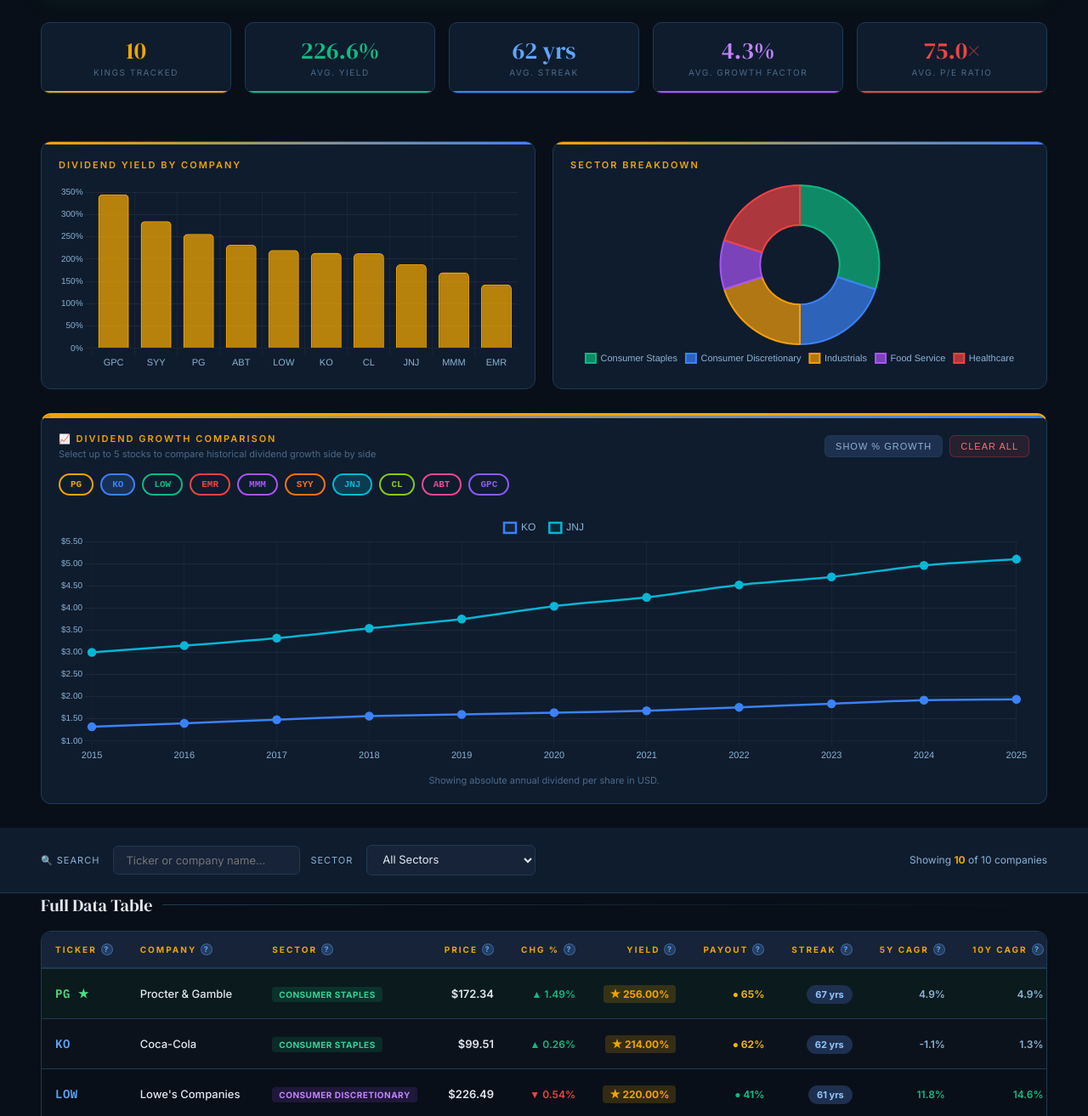
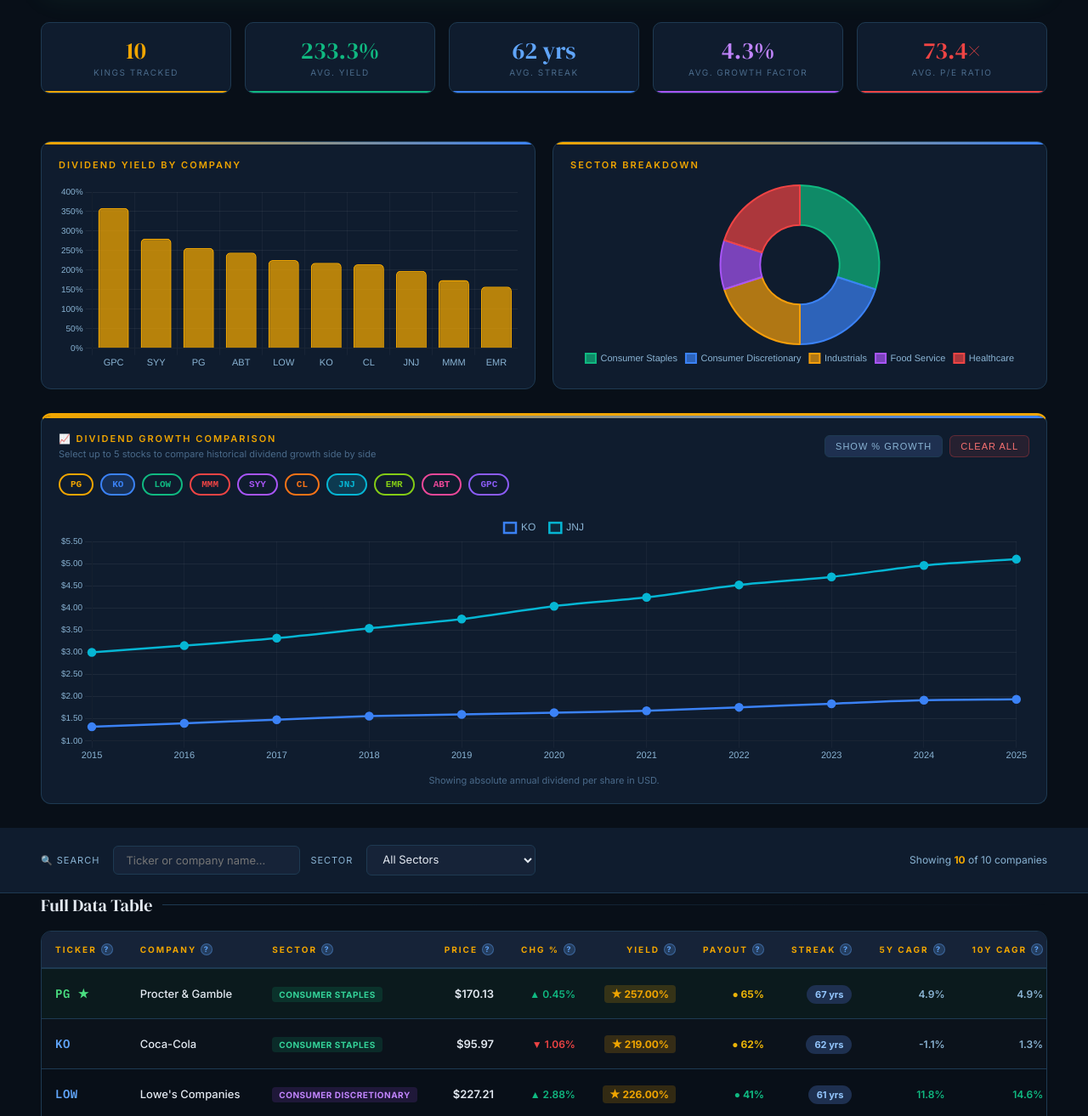
Before and after one commit to VictorFisk/Weekly-Report---Dividend-Kings, a plain HTML site: page index.html in a window 1280 px wide. Shown: the part 362-1675 px from the top of the page at 85% size. Drawn offline with nearby package versions, Linux system fonts and the light colour scheme.

Commit message:
📊 Update live report - 45243620166 5081d4091d9e444a06a9cf2ae666d81ca39f1c44

```diff
--- a/index.html
+++ b/index.html
@@ -228,9 +228,9 @@
       <div class="header-subtitle">50+ Years of Consecutive Dividend Growth</div>
     </div>
     <div class="header-meta">
-      <div class="meta-date">📅 November 16, 2026</div>
+      <div class="meta-date">📅 November 23, 2026</div>
       <div class="meta-note" style="color:#4ade80;">● Data via Yahoo Finance</div>
-      <div class="meta-note" style="margin-top:4px;">Updated: 2026-11-16 16:42 UTC</div>
+      <div class="meta-note" style="margin-top:4px;">Updated: 2026-11-23 18:56 UTC</div>
     </div>
   </div>
 </div>
@@ -260,7 +260,7 @@
   </div>
   <div class="stat-card green" onclick="openModal('yield')">
     <span class="click-hint">TAP FOR DETAILS</span>
-    <div class="stat-val" id="cardYield">226.6%</div>
+    <div class="stat-val" id="cardYield">233.3%</div>
     <div class="stat-label">Avg. Yield</div>
   </div>
   <div class="stat-card blue" onclick="openModal('streak')">
@@ -275,7 +275,7 @@
   </div>
   <div class="stat-card red" onclick="openModal('pe')">
     <span class="click-hint">TAP FOR DETAILS</span>
-    <div class="stat-val" id="cardPe">75.0×</div>
+    <div class="stat-val" id="cardPe">73.4×</div>
     <div class="stat-label">Avg. P/E Ratio</div>
   </div>
 </div>
@@ -378,7 +378,7 @@
 <div class="footer">
   <p>
     <strong>⚠️ Disclaimer:</strong> For <strong>informational purposes only</strong>. Data sourced from Yahoo Finance via yfinance and may be delayed or inaccurate. Not financial advice. Past dividend performance does not guarantee future results.<br><br>
-    Auto-generated by GitHub Actions · Data: Yahoo Finance · Updated 2026-11-16 16:42 UTC · © Dividend Kings Report
+    Auto-generated by GitHub Actions · Data: Yahoo Finance · Updated 2026-11-23 18:56 UTC · © Dividend Kings Report
   </p>
 </div>
 
@@ -387,21 +387,21 @@
 const data = [
   {
     "ticker": "PG",
-    "price": 172.34,
-    "chg": 1.49,
-    "chg6m": 22.7,
-    "yield": 256.0,
+    "price": 170.13,
+    "chg": 0.45,
+    "chg6m": 20.7,
+    "yield": 257.0,
     "payout": 65,
     "annDiv": 4.35,
-    "pe": 26.0,
+    "pe": 25.6,
     "ps": 4.5,
     "eps": 6.64,
     "beta": 0.36,
-    "mktcap": 399.4,
-    "sma50": 154.13,
-    "sma200": 148.11,
+    "mktcap": 394.3,
+    "sma50": 156.77,
+    "sma200": 148.53,
     "w52lo": 137.62,
-    "w52hi": 173.57,
+    "w52hi": 173.59,
     "cagr5": 4.92,
     "cagr10": 4.93,
     "epsGrowth": 0.0,
@@ -416,7 +416,7 @@ const data = [
       {
         "label": "P/E Valuation",
         "weight": 20,
-        "score": 4.7
+        "score": 4.8
       },
       {
         "label": "Payout Safety",
@@ -446,26 +446,26 @@ const data = [
   },
   {
     "ticker": "KO",
-    "price": 99.51,
-    "chg": 0.26,
-    "chg6m": 24.1,
-    "yield": 214.0,
+    "price": 95.97,
+    "chg": -1.06,
+    "chg6m": 20.8,
+    "yield": 219.0,
     "payout": 62,
     "annDiv": 2.12,
-    "pe": 29.4,
-    "ps": 8.4,
+    "pe": 28.3,
+    "ps": 8.1,
     "eps": 3.39,
     "beta": 0.27,
-    "mktcap": 428.1,
-    "sma50": 91.0,
-    "sma200": 82.8,
+    "mktcap": 412.8,
+    "sma50": 91.94,
+    "sma200": 83.33,
     "w52lo": 67.27,
     "w52hi": 100.56,
     "cagr5": -1.1,
     "cagr10": 1.28,
     "epsGrowth": 0.0,
     "revGrowth": 3.7,
-    "composite": 55,
+    "composite": 56,
     "breakdown": [
       {
         "label": "Dividend Yield",
@@ -475,7 +475,7 @@ const data = [
       {
         "label": "P/E Valuation",
         "weight": 20,
-        "score": 3.5
+        "score": 3.9
       },
       {
         "label": "Payout Safety",
@@ -505,19 +505,19 @@ const data = [
   },
   {
     "ticker": "LOW",
-    "price": 226.49,
-    "chg": -0.54,
-    "chg6m": 5.2,
-    "yield": 220.0,
+    "price": 227.21,
+    "chg": 2.88,
+    "chg6m": 8.5,
+    "yield": 226.0,
     "payout": 41,
     "annDiv": 5.0,
     "pe": 19.1,
     "ps": 1.4,
-    "eps": 11.83,
+    "eps": 11.92,
     "beta": 0.81,
-    "mktcap": 127.1,
-    "sma50": 199.56,
-    "sma200": 220.92,
+    "mktcap": 127.5,
+    "sma50": 202.05,
+    "sma200": 219.71,
     "w52lo": 178.45,
     "w52hi": 293.06,
     "cagr5": 11.84,
@@ -563,79 +563,20 @@ const data = [
     "streak": 61
   },
   {
-    "ticker": "EMR",
-    "price": 161.6,
-    "chg": -2.87,
-    "chg6m": 23.1,
-    "yield": 143.0,
-    "payout": 46,
-    "annDiv": 2.38,
-    "pe": 33.7,
-    "ps": 4.7,
-    "eps": 4.79,
-    "beta": 1.21,
-    "mktcap": 88.7,
-    "sma50": 159.19,
-    "sma200": 146.93,
-    "w52lo": 122.64,
-    "w52hi": 172.0,
-    "cagr5": 2.17,
-    "cagr10": 1.72,
-    "epsGrowth": 0.0,
-    "revGrowth": 7.8,
-    "composite": 52,
-    "breakdown": [
-      {
-        "label": "Dividend Yield",
-        "weight": 18,
-        "score": 10
-      },
-      {
-        "label": "P/E Valuation",
-        "weight": 20,
-        "score": 2.1
-      },
-      {
-        "label": "Payout Safety",
-        "weight": 15,
-        "score": 5.2
-      },
-      {
-        "label": "Growth Factor",
-        "weight": 25,
-        "score": 3.8
-      },
-      {
-        "label": "SMA Trend Signal",
-        "weight": 12,
-        "score": 10
-      },
-      {
-        "label": "Low Volatility (Beta)",
-        "weight": 10,
-        "score": 0
-      }
-    ],
-    "name": "Emerson Electric",
-    "sector": "Industrials",
-    "sectorClass": "industrial",
-    "streak": 67
-  },
-  {
     "ticker": "MMM",
-    "price": 183.7,
-    "chg": 0.02,
-    "chg6m": 22.1,
-    "yield": 170.0,
+    "price": 183.85,
+    "chg": 3.29,
+    "chg6m": 20.4,
+    "yield": 175.0,
     "payout": 46,
     "annDiv": 3.12,
     "pe": 27.4,
     "ps": 3.8,
     "eps": 6.7,
     "beta": 1.06,
-    "mktcap": 94.9,
-    "sma50": 170.27,
-    "sma200": 161.02,
+    "mktcap": 95.0,
+    "sma50": 171.91,
+    "sma200": 161.54,
     "w52lo": 139.34,
     "w52hi": 196.9,
     "cagr5": -8.82,
@@ -682,26 +623,26 @@ const data = [
   },
   {
     "ticker": "SYY",
-    "price": 78.28,
-    "chg": 1.52,
-    "chg6m": 7.9,
-    "yield": 285.0,
+    "price": 79.87,
+    "chg": 2.17,
+    "chg6m": 7.5,
+    "yield": 281.0,
     "payout": 58,
     "annDiv": 2.2,
-    "pe": 20.8,
+    "pe": 21.2,
     "ps": 0.5,
     "eps": 3.76,
     "beta": 0.65,
-    "mktcap": 38.5,
-    "sma50": 79.23,
-    "sma200": 79.47,
+    "mktcap": 39.3,
+    "sma50": 78.9,
+    "sma200": 79.36,
     "w52lo": 68.19,
     "w52hi": 91.85,
     "cagr5": 3.45,
     "cagr10": 5.8,
     "epsGrowth": 0.0,
     "revGrowth": 3.5,
-    "composite": 48,
+    "composite": 49,
     "breakdown": [
       {
         "label": "Dividend Yield",
@@ -711,7 +652,7 @@ const data = [
       {
         "label": "P/E Valuation",
         "weight": 20,
-        "score": 6.4
+        "score": 6.3
       },
       {
         "label": "Payout Safety",
@@ -726,7 +667,7 @@ const data = [
       {
         "label": "SMA Trend Signal",
         "weight": 12,
-        "score": 1
+        "score": 2
       },
       {
         "label": "Low Volatility (Beta)",
@@ -740,21 +681,80 @@ const data = [
     "streak": 53
   },
   {
+    "ticker": "CL",
+    "price": 98.41,
+    "chg": -0.31,
+    "chg6m": 10.8,
+    "yield": 215.0,
+    "payout": 82,
+    "annDiv": 2.12,
+    "pe": 38.3,
+    "ps": 3.7,
+    "eps": 2.57,
+    "beta": 0.31,
+    "mktcap": 78.2,
+    "sma50": 92.02,
+    "sma200": 89.63,
+    "w52lo": 75.96,
+    "w52hi": 101.81,
+    "cagr5": 3.34,
+    "cagr10": 3.13,
+    "epsGrowth": 0.0,
+    "revGrowth": 4.3,
+    "composite": 47,
+    "breakdown": [
+      {
+        "label": "Dividend Yield",
+        "weight": 18,
+        "score": 10
+      },
+      {
+        "label": "P/E Valuation",
+        "weight": 20,
+        "score": 0.6
+      },
+      {
+        "label": "Payout Safety",
+        "weight": 15,
+        "score": 0.4
+      },
+      {
+        "label": "Growth Factor",
+        "weight": 25,
+        "score": 3.1
+      },
+      {
+        "label": "SMA Trend Signal",
+        "weight": 12,
+        "score": 10
+      },
+      {
+        "label": "Low Volatility (Beta)",
+        "weight": 10,
+        "score": 7.4
+      }
+    ],
+    "name": "Colgate-Palmolive",
+    "sector": "Consumer Staples",
+    "sectorClass": "staples",
+    "streak": 61
+  },
+  {
     "ticker": "JNJ",
-    "price": 284.68,
-    "chg": -0.37,
-    "chg6m": 25.7,
-    "yield": 188.0,
+    "price": 270.87,
+    "chg": 0.15,
+    "chg6m": 18.3,
+    "yield": 198.0,
     "payout": 80,
     "annDiv": 5.36,
-    "pe": 43.2,
-    "ps": 6.9,
+    "pe": 41.1,
+    "ps": 6.6,
     "eps": 6.59,
     "beta": 0.2,
-    "mktcap": 685.3,
-    "sma50": 267.05,
-    "sma200": 248.61,
-    "w52lo": 195.9,
+    "mktcap": 652.1,
+    "sma50": 267.52,
+    "sma200": 249.62,
+    "w52lo": 199.91,
     "w52hi": 290.25,
     "cagr5": -1.02,
     "cagr10": 2.37,
@@ -799,26 +799,26 @@ const data = [
     "streak": 62
   },
   {
-    "ticker": "CL",
-    "price": 101.06,
-    "chg": 1.4,
-    "chg6m": 13.7,
-    "yield": 213.0,
-    "payout": 82,
-    "annDiv": 2.12,
-    "pe": 39.3,
-    "ps": 3.8,
-    "eps": 2.57,
-    "beta": 0.31,
-    "mktcap": 80.3,
-    "sma50": 90.91,
-    "sma200": 89.47,
-    "w52lo": 75.96,
-    "w52hi": 101.48,
-    "cagr5": 3.34,
-    "cagr10": 3.13,
+    "ticker": "EMR",
+    "price": 158.8,
+    "chg": 5.21,
+    "chg6m": 13.4,
+    "yield": 158.0,
+    "payout": 46,
+    "annDiv": 2.38,
+    "pe": 33.2,
+    "ps": 4.6,
+    "eps": 4.79,
+    "beta": 1.21,
+    "mktcap": 87.1,
+    "sma50": 159.97,
+    "sma200": 147.09,
+    "w52lo": 122.64,
+    "w52hi": 172.0,
+    "cagr5": 2.17,
+    "cagr10": 1.72,
     "epsGrowth": 0.0,
-    "revGrowth": 4.3,
+    "revGrowth": 7.8,
     "composite": 46,
     "breakdown": [
       {
@@ -829,56 +829,56 @@ const data = [
       {
         "label": "P/E Valuation",
         "weight": 20,
-        "score": 0.2
+        "score": 2.3
       },
       {
         "label": "Payout Safety",
         "weight": 15,
-        "score": 0.4
+        "score": 5.2
       },
       {
         "label": "Growth Factor",
         "weight": 25,
-        "score": 3.1
+        "score": 3.8
       },
       {
         "label": "SMA Trend Signal",
         "weight": 12,
-        "score": 10
+        "score": 5
       },
       {
         "label": "Low Volatility (Beta)",
         "weight": 10,
-        "score": 7.4
+        "score": 0
       }
     ],
-    "name": "Colgate-Palmolive",
-    "sector": "Consumer Staples",
-    "sectorClass": "staples",
-    "streak": 61
+    "name": "Emerson Electric",
+    "sector": "Industrials",
+    "sectorClass": "industrial",
+    "streak": 67
   },
   {
     "ticker": "ABT",
-    "price": 108.45,
-    "chg": -0.06,
-    "chg6m": 25.0,
-    "yield": 232.0,
+    "price": 102.96,
+    "chg": -0.04,
+    "chg6m": 20.4,
+    "yield": 245.0,
     "payout": 93,
     "annDiv": 2.52,
-    "pe": 40.5,
-    "ps": 3.9,
+    "pe": 38.4,
+    "ps": 3.7,
     "eps": 2.68,
     "beta": 0.54,
-    "mktcap": 187.8,
-    "sma50": 103.58,
-    "sma200": 100.45,
+    "mktcap": 178.3,
+    "sma50": 103.62,
+    "sma200": 100.36,
     "w52lo": 81.97,
-    "w52hi": 132.03,
+    "w52hi": 129.85,
     "cagr5": 6.96,
     "cagr10": 9.25,
     "epsGrowth": 0.0,
     "revGrowth": 0.5,
-    "composite": 40,
+    "composite": 35,
     "breakdown": [
       {
         "label": "Dividend Yield",
@@ -888,7 +888,7 @@ const data = [
       {
         "label": "P/E Valuation",
         "weight": 20,
-        "score": 0
+        "score": 0.5
       },
       {
         "label": "Payout Safety",
@@ -903,7 +903,7 @@ const data = [
       {
         "label": "SMA Trend Signal",
         "weight": 12,
-        "score": 10
+        "score": 5
       },
       {
         "label": "Low Volatility (Beta)",
@@ -918,19 +918,19 @@ const data = [
   },
   {
     "ticker": "GPC",
-    "price": 122.48,
-    "chg": -0.7,
-    "chg6m": 33.9,
-    "yield": 345.0,
+    "price": 120.0,
+    "chg": 1.26,
+    "chg6m": 26.0,
+    "yield": 359.0,
     "payout": 1622,
     "annDiv": 4.25,
-    "pe": 471.1,
+    "pe": 461.5,
     "ps": 0.7,
     "eps": 0.26,
     "beta": 0.66,
-    "mktcap": 16.9,
-    "sma50": 127.32,
-    "sma200": 117.91,
+    "mktcap": 16.5,
+    "sma50": 125.99,
+    "sma200": 117.39,
     "w52lo": 90.78,
     "w52hi": 151.57,
     "cagr5": -0.44,
```
